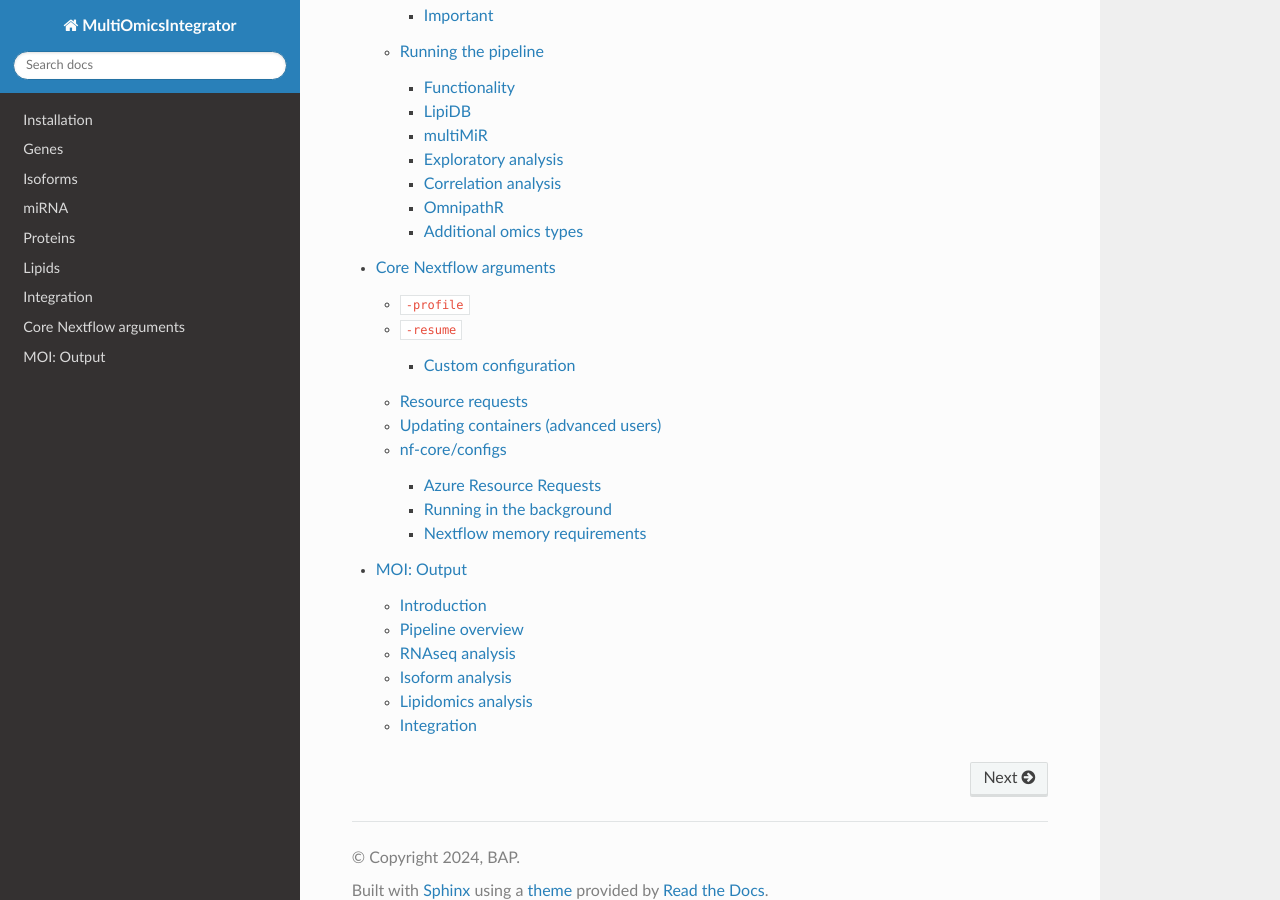
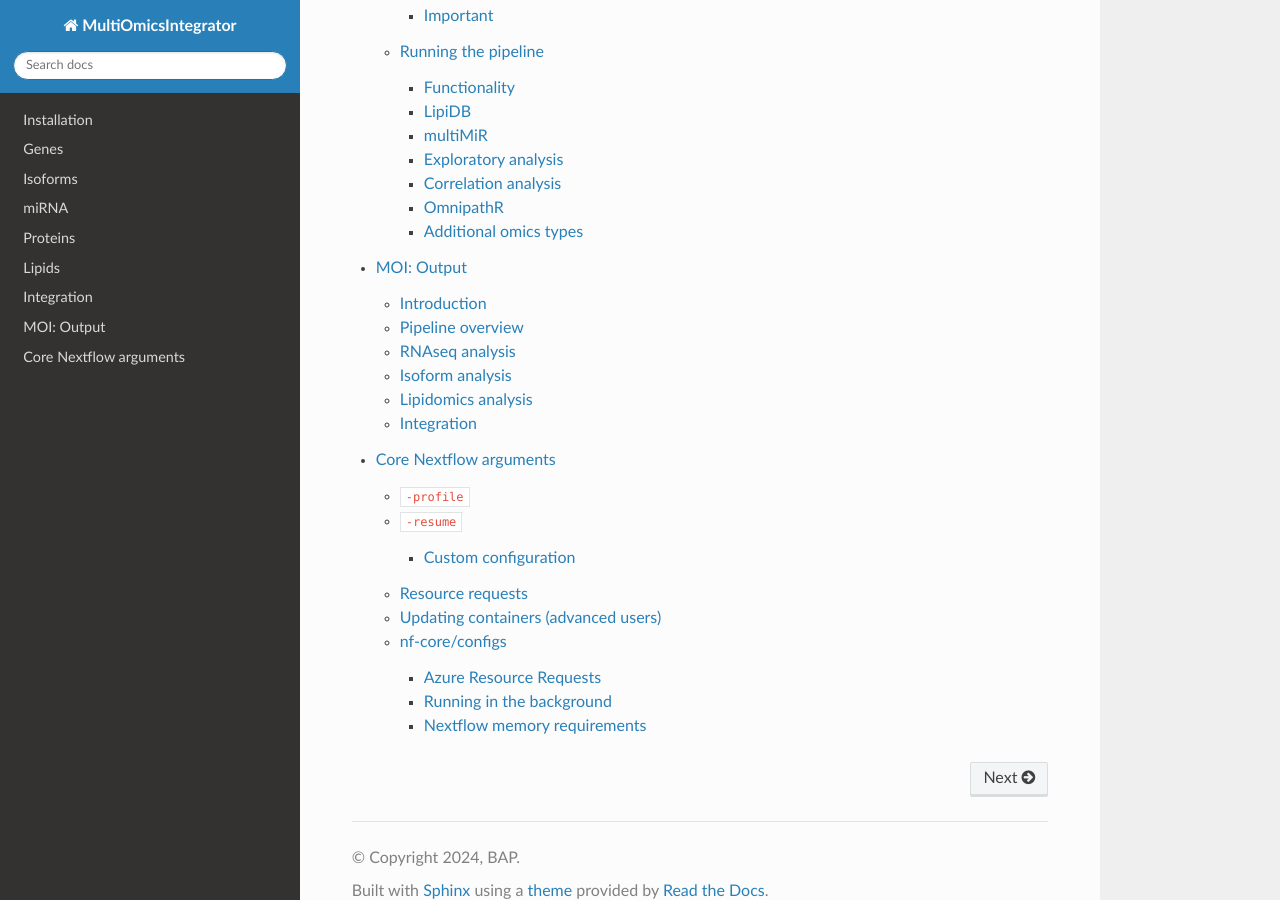
Before and after one commit to Bianca-Pasat/MOI, a Sphinx documentation site: the page built from docs/source/index.rst, in a window 1280 px wide and 900 px high, scrolled down 3834 px. Built offline with Sphinx 7.4.7 and the Read the Docs theme 3.1.0, drawn with Linux system fonts in a browser that asks for light colours; pages that are not in the unit, such as notebooks, are missing from menus.

```diff
--- a/docs/source/index.rst
+++ b/docs/source/index.rst
@@ -130,6 +130,6 @@ Contents
    proteins
    lipids
    integration
+   example_outputs
    general
-   example_outputs
    ----------
```
